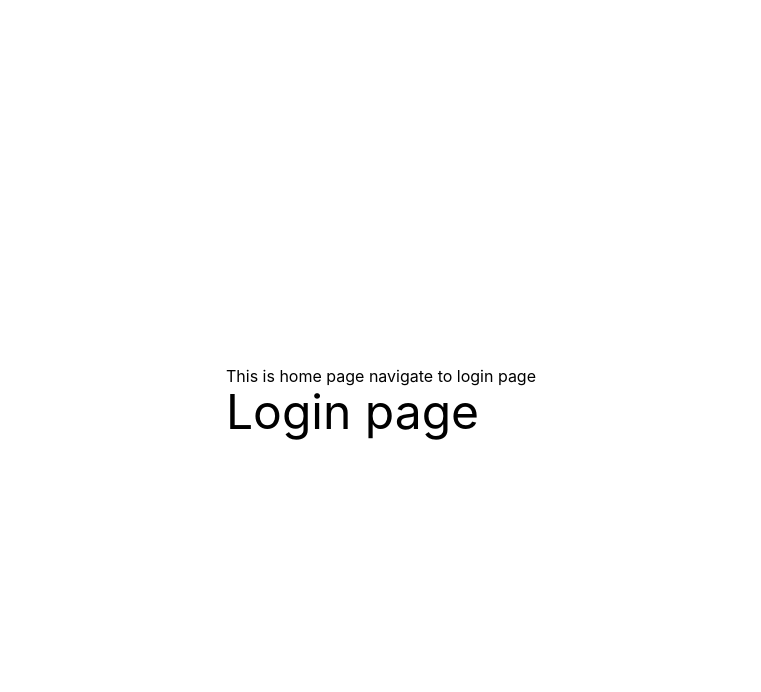
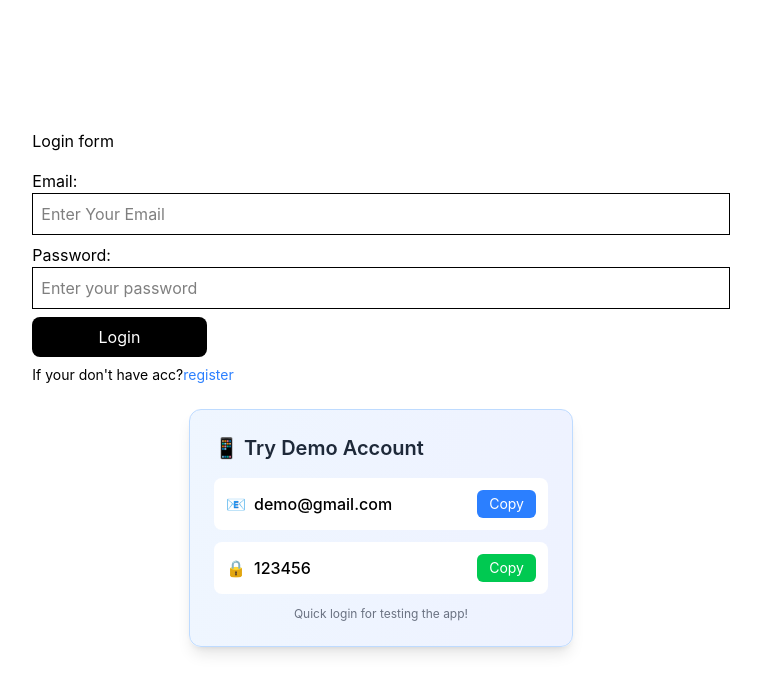
Before and after one commit to Kaushikp092/Daily-Expenses-Tracker, a React (Vite) app in the folder Frontend/Daily-Expenses-Tracker/: page / in a window 1280 px wide. Shown: the top 692 px of the page, without its empty margins (259-1020 px from the left). Built offline with nearby package versions, Linux system fonts and the light colour scheme; no server answers.

Commit message:
small bug fixed and remove home component and redirecting to login page

```diff
--- a/Frontend/Daily-Expenses-Tracker/src/App.jsx
+++ b/Frontend/Daily-Expenses-Tracker/src/App.jsx
@@ -1,5 +1,5 @@
 import { Routes, Route } from "react-router-dom";
-import Home from './pages/Home';
+
 import Login from "./pages/login";
 import Register from "./pages/register";
 import Dashboard from "./pages/Dashboard";
@@ -8,15 +8,10 @@ const App = () => {
 	return (
 		<>
 			<Routes>
-				<Route path="/" element={<Home />} />
+				<Route path="/" element={<Login />} />
 				<Route path="/login" element={<Login />} />
 				<Route path="/register" element={<Register />} />
-				<Route
-          path="/dashboard"
-          element={
-            <Dashboard />
-          }
-        />
+				<Route path="/dashboard" element={<Dashboard />} />
 			</Routes>
 		</>
 	);
--- a/Frontend/Daily-Expenses-Tracker/src/pages/Dashboard.jsx
+++ b/Frontend/Daily-Expenses-Tracker/src/pages/Dashboard.jsx
@@ -9,14 +9,6 @@ import MonthlyBarChart from "../components/MonthlyBarChart";
 const Dashboard = () => {
 	const [expenses, setExpenses] = useState([]);
 	const navigate = useNavigate();
-
-  // 🔐 Check token
-  useEffect(() => {
-    const token = localStorage.getItem("token");
-    if (!token) {
-      navigate("/login");
-    }
-  }, [navigate]);
 
 	// 🔄 Fetch Expenses
 	const fetchExpenses = async () => {
@@ -40,15 +32,13 @@ const Dashboard = () => {
 	const average =
 		expenses.length > 0 ? (total / expenses.length).toFixed(2) : 0;
 
-  // 🚪 Logout
+	// 🚪 Logout - now goes to login page (/)
 	const handleLogout = () => {
-    localStorage.removeItem("token");
-    navigate("/login");
+		navigate("/");
 	};
 
 	return (
 		<div className="p-6">
-
 			{/* Header */}
 			<div className="flex justify-between mb-6">
 				<h1 className="text-2xl font-bold">Dashboard</h1>
@@ -62,7 +52,6 @@ const Dashboard = () => {
 
 			{/* Cards */}
 			<div className="grid grid-cols-2 gap-4 mb-6">
-
 				<div className="bg-blue-500 text-white p-4 rounded">
 					<h3>Total Expense</h3>
 					<p className="text-xl font-bold">₹ {total}</p>
@@ -72,7 +61,6 @@ const Dashboard = () => {
 					<h3>Average Expense</h3>
 					<p className="text-xl font-bold">₹ {average}</p>
 				</div>
-
 			</div>
 
 			{/* Category Pie Chart */}
@@ -90,7 +78,6 @@ const Dashboard = () => {
 
 			{/* List */}
 			<ExpenseList expenses={expenses} onDelete={fetchExpenses} />
-
 		</div>
 	);
 };
--- a/Frontend/Daily-Expenses-Tracker/src/pages/Home.jsx
+++ /dev/null
@@ -1,22 +0,0 @@
-import { useNavigate } from "react-router-dom";
-
-const Home = () => {
-	const navigate = useNavigate();
-	return (
-		<>
-			<div className="flex justify-center items-center h-screen">
-				<div className="flex flex-col">
-					<h1>This is home page navigate to login page</h1>
-					<span
-						className="text-5xl cursor-pointer"
-						onClick={() => navigate("/Login")}
-					>
-						Login page
-					</span>
-				</div>
-			</div>
-		</>
-	);
-};
-
-export default Home;
--- a/Frontend/Daily-Expenses-Tracker/src/pages/Login.jsx
+++ b/Frontend/Daily-Expenses-Tracker/src/pages/Login.jsx
@@ -17,8 +17,9 @@ const login = () => {
 		try {
 			const res = await loginUser(form);
 			localStorage.setItem("token", res.token);
+			localStorage.setItem("userEmail", res.user.email);
 			setMessage("Login successfull!! Redirecting...");
-			navigate("/Dashboard");
+			navigate("/dashboard");
 		} catch (err) {
 			setError(err.message || "Failed to Logging");
 		} finally {
```
Lines whose indentation alone changed are shown as unchanged.
